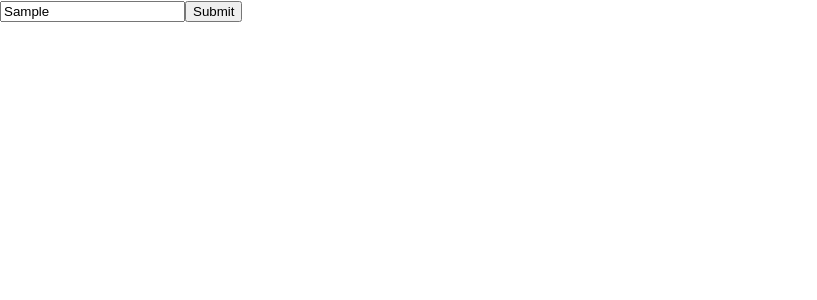
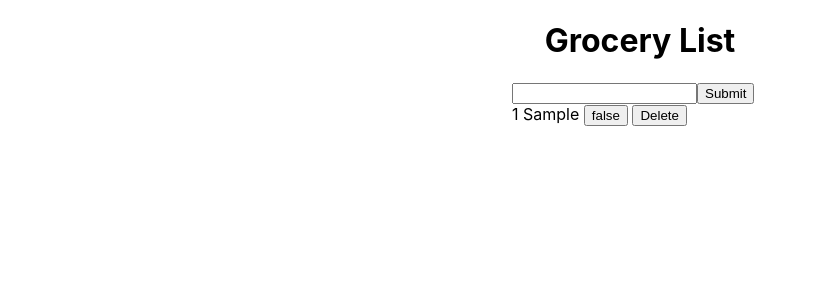
Before and after one commit to prachisinghsherawat/React-Practice, a React (Create React App) app: page /grocery in a window 1280 px wide. Both pictures are taken after typing "Sample" into the empty fields and a click on the button "Submit". Shown: the top 300 px of the page, without its empty margins (0-817 px from the left). Built offline with nearby package versions, Linux system fonts and the light colour scheme.

Commit message:
Grocery List

```diff
--- a/src/Components/GroceryList/Grocery.jsx
+++ b/src/Components/GroceryList/Grocery.jsx
@@ -3,21 +3,58 @@ import { useState } from "react"
 
 export const Grocery = () => {
 
+
+
+    const [ arr , setArr] = useState([])
+
     const [item , setItem] = useState({
         food : "" ,
-        status : false
+        status : "false"
     })
 
 
+    const HandleChange = (e) => {
+
+        const {id , value} = e.target ;
+        setItem({...item , [id] : value})
+    }
+
+
     const HandleSubmit = () => {
+        setArr([...arr , item])
+        document.getElementById("food").value = " "
+    }
+
+
+    const Delete = (index) => {
+        arr.splice(index,1)
+        setArr([...arr])
+    }
+
+    const setStatus = () => {
 
     }
+
 
     return(
         <>
 
-            <input type="text" id="food" placeholder="enter your food item" onChange={(e)=> setItem(e.target.value)}/>
-            <button>Submit</button>
+           <div className="todo">
+                <h1>Grocery List</h1>
+                <input type="text" id="food" placeholder="enter your food item" onChange={HandleChange} />
+
+                <button onClick={HandleSubmit}>Submit</button>
+
+
+                {arr.map((el , index) => (
+
+                   <div>
+                        {index+1}  {el.food}  <button onClick={setStatus}>{el.status}</button>  <button onClick={()=>{Delete(index)}}>Delete</button>
+                    </div>
+                ))}
+
+           </div>
+
 
         </>
     )
```
